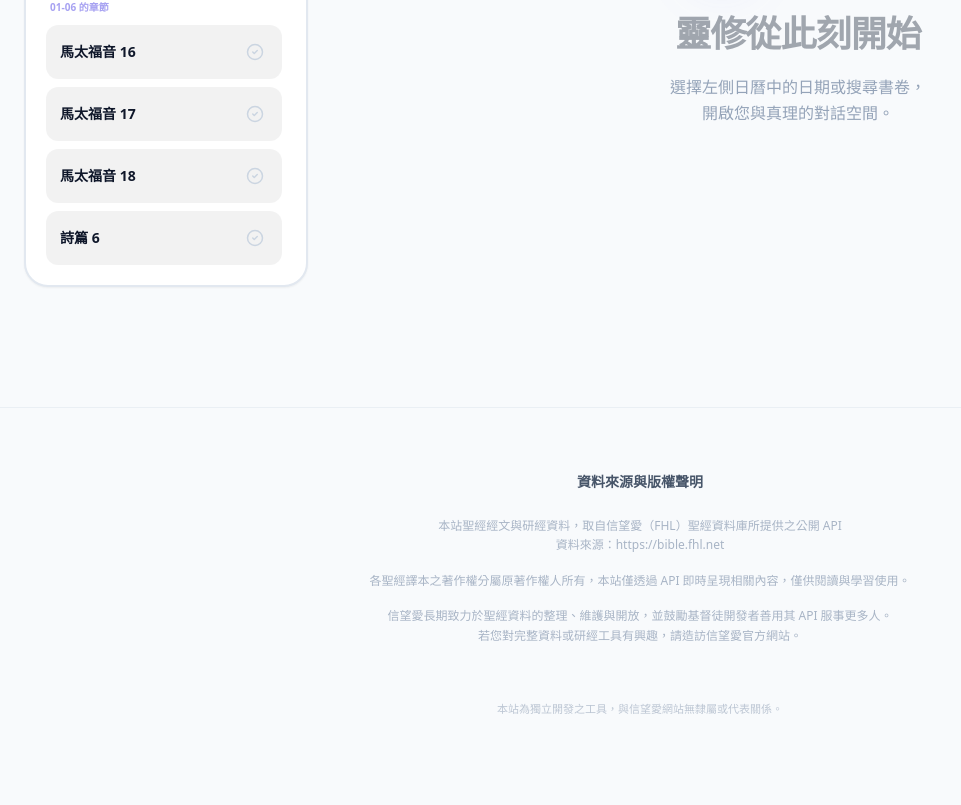
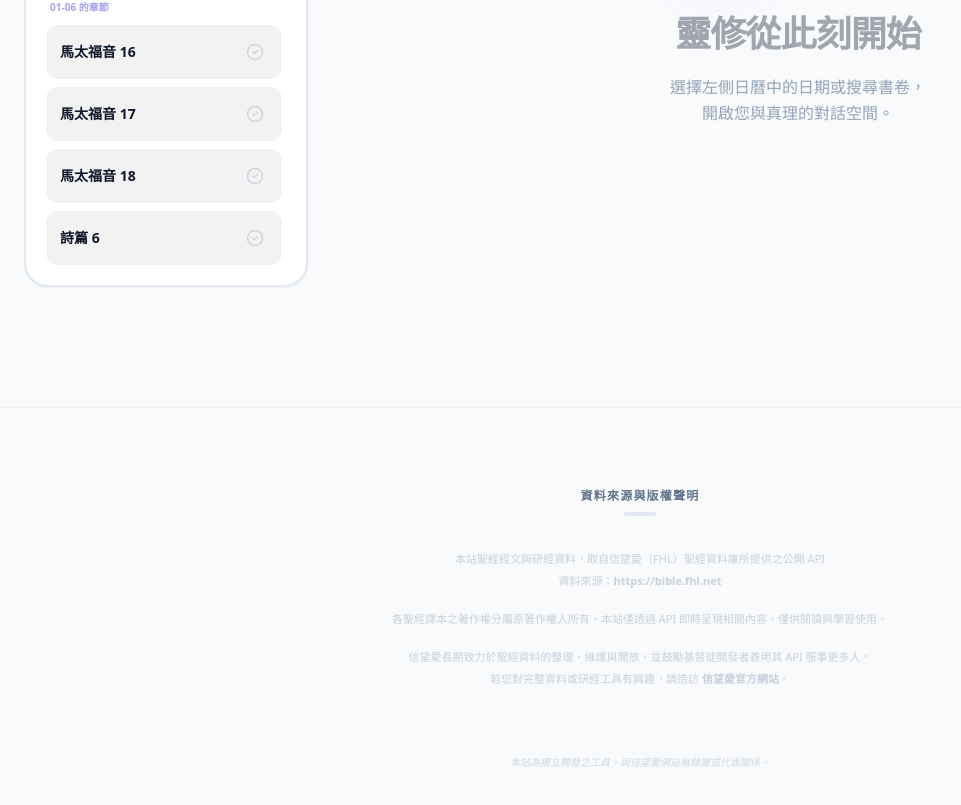
Before and after one commit to TSLsun/bible-daily-reading-companion, a React (Vite) app: page / in a window 1280 px wide. Shown: the part 439-1244 px from the top of the page, without its empty margins (0-961 px from the left). Before the commit the page ends 1221 px from the top, so only its background shows below. Built offline with nearby package versions, Linux system fonts and the light colour scheme.

Commit message:
feat: Enhance footer and add fallback translations
Refine the appearance and content of the application footer, including copyright and data source information. Introduce additional fallback Bible translations to improve user experience.

```diff
--- a/App.tsx
+++ b/App.tsx
@@ -677,26 +677,29 @@ const App: React.FC = () => {
         </main>
       </div>
 
-      <footer className={`mt-24 py-16 border-t transition-colors duration-500 ${
-        settings.theme === 'dark' ? 'border-white/5 text-white/40' :
-        settings.theme === 'sepia' ? 'border-[#5b4636]/10 text-[#5b4636]/60' :
-        'border-slate-200/60 text-slate-400'
+      <footer className={`mt-24 py-20 border-t transition-colors duration-500 ${
+        settings.theme === 'dark' ? 'border-white/5 text-white/30' :
+        settings.theme === 'sepia' ? 'border-[#5b4636]/10 text-[#5b4636]/50' :
+        'border-slate-200/40 text-slate-400/80'
       }`}>
-        <div className="max-w-3xl mx-auto px-6 text-center space-y-6">
-          <h4 className={`text-sm font-semibold ${
-            settings.theme === 'dark' ? 'text-white/60' :
-            settings.theme === 'sepia' ? 'text-[#5b4636]/80' :
-            'text-slate-600'
-          }`}>資料來源與版權聲明</h4>
+        <div className="max-w-3xl mx-auto px-6 text-center space-y-8">
+          <div className="space-y-2">
+            <h4 className={`text-xs font-black uppercase tracking-widest ${
+              settings.theme === 'dark' ? 'text-white/40' :
+              settings.theme === 'sepia' ? 'text-[#5b4636]/60' :
+              'text-slate-500'
+            }`}>資料來源與版權聲明</h4>
+            <div className={`h-1 w-8 mx-auto rounded-full ${settings.theme === 'dark' ? 'bg-white/5' : 'bg-slate-200'}`} />
+          </div>
 
-          <div className="text-xs space-y-4 leading-relaxed opacity-80">
+          <div className="text-[11px] space-y-4 leading-loose font-medium opacity-60">
             <p>
               本站聖經經文與研經資料，取自
               <br className="sm:hidden" />
               信望愛（FHL）聖經資料庫所提供之公開 API
               <br />
               資料來源：
-              <a href="https://bible.fhl.net" target="_blank" rel="noopener noreferrer" className="hover:underline hover:opacity-100 transition-opacity decoration-indigo-300 underline-offset-2">
+              <a href="https://bible.fhl.net" target="_blank" rel="noopener noreferrer" className="hover:underline hover:opacity-100 transition-opacity decoration-indigo-300 underline-offset-2 font-bold">
                 https://bible.fhl.net
               </a>
             </p>
@@ -706,17 +709,17 @@ const App: React.FC = () => {
             <p>
               信望愛長期致力於聖經資料的整理、維護與開放，並鼓勵基督徒開發者善用其 API 服事更多人。
               <br />
-              若您對完整資料或研經工具有興趣，請造訪<a href="https://bible.fhl.net" target="_blank" rel="noopener noreferrer" className="hover:underline hover:opacity-100 transition-opacity decoration-indigo-300 underline-offset-2">信望愛官方網站</a>。
+              若您對完整資料或研經工具有興趣，請造訪 <a href="https://bible.fhl.net" target="_blank" rel="noopener noreferrer" className="hover:underline hover:opacity-100 transition-opacity decoration-indigo-300 underline-offset-2 font-bold">信望愛官方網站</a>。
             </p>
           </div>
 
-          <p className={`text-[11px] pt-8 opacity-60 ${
-            settings.theme === 'dark' ? 'text-white/30' :
-            settings.theme === 'sepia' ? 'text-[#5b4636]/40' :
+          <div className={`pt-8 border-t border-transparent text-[10px] italic opacity-40 ${
+            settings.theme === 'dark' ? 'text-white/20' :
+            settings.theme === 'sepia' ? 'text-[#5b4636]/30' :
             'text-slate-400'
           }`}>
             本站為獨立開發之工具，與信望愛網站無隸屬或代表關係。
-          </p>
+          </div>
         </div>
       </footer>
 
--- a/constants.tsx
+++ b/constants.tsx
@@ -37,7 +37,9 @@ export const BIBLE_ALIASES: Record<string, string> = {
 
 export const FALLBACK_VERSIONS = [
   { id: 'unv', name: '和合本 (FHL)', lang: 'Chinese' },
+  { id: 'tcv2019', name: '現代中文譯本2019', lang: 'Chinese' },
   { id: 'recover', name: '恢復本 (Recovery Version)', lang: 'Chinese' },
+  { id: 'esv', name: 'English Standard Version (ESV)', lang: 'English' },
   { id: 'kjv', name: 'King James Version', lang: 'English' },
   { id: 'web', name: 'World English Bible', lang: 'English' }
 ];
```
